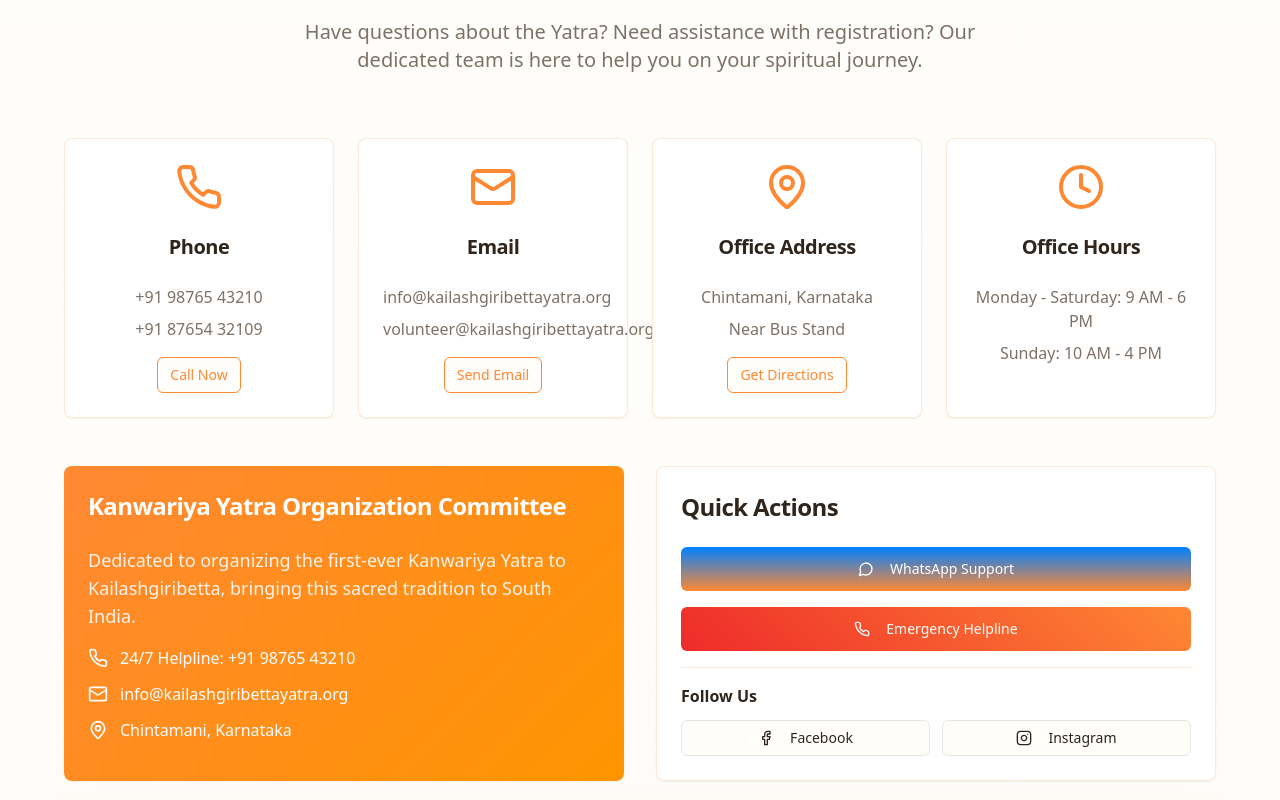
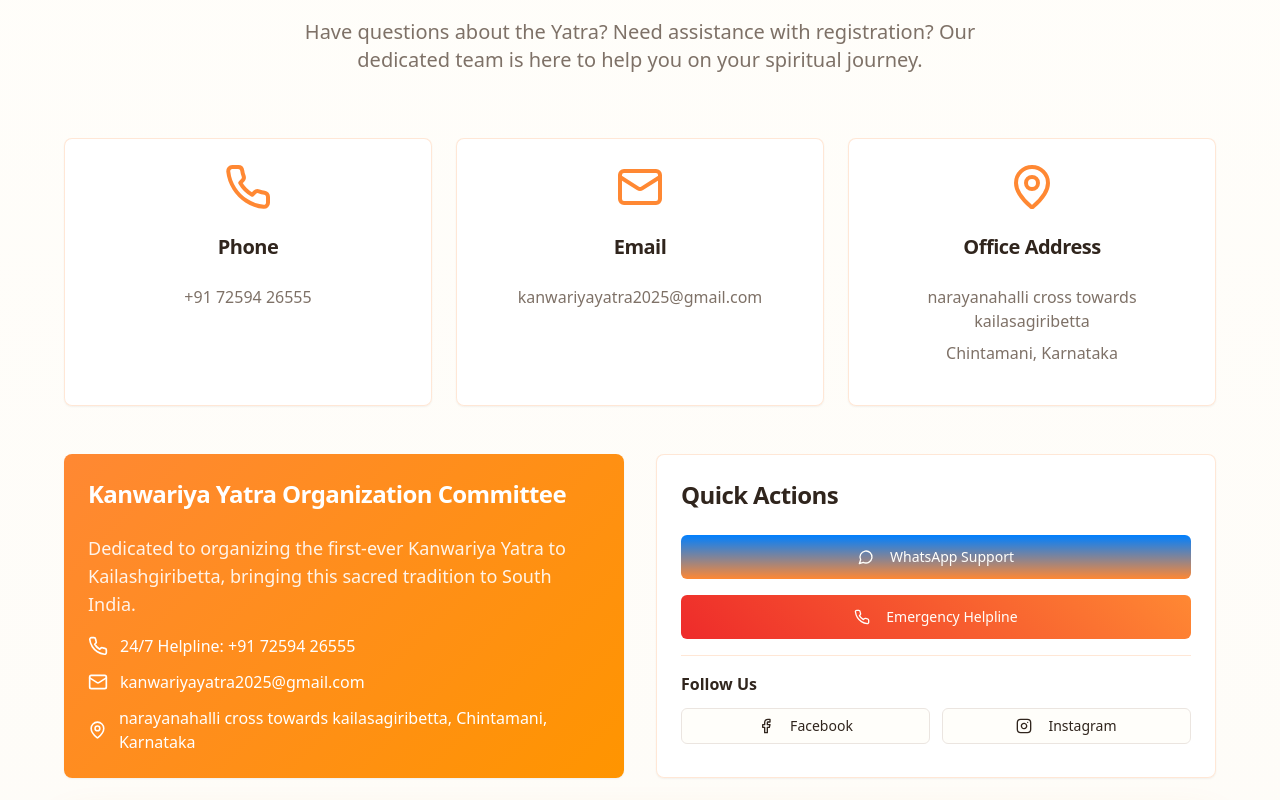
Before and after one commit to rahulgowda0104/kailashgiribetta-yatra-connect, a React (Vite) app: page / in a window 1280 px wide. Shown: the part 8780-9580 px from the top of the page. Built offline with nearby package versions, Linux system fonts and the light colour scheme.

Commit message:
Update contact information
Update contact details, remove unnecessary elements, and link social media accounts.

```diff
--- a/src/components/ContactSection.tsx
+++ b/src/components/ContactSection.tsx
@@ -7,25 +7,19 @@ const ContactSection = () => {
     {
       icon: Phone,
       title: "Phone",
-      details: ["+91 98765 43210", "+91 87654 32109"],
-      action: "Call Now"
+      details: ["+91 72594 26555"],
+      action: ""
     },
     {
       icon: Mail,
       title: "Email",
-      details: ["info@kailashgiribettayatra.org", "volunteer@kailashgiribettayatra.org"],
-      action: "Send Email"
+      details: ["kanwariyayatra2025@gmail.com"],
+      action: ""
     },
     {
       icon: MapPin,
       title: "Office Address",
-      details: ["Chintamani, Karnataka", "Near Bus Stand"],
-      action: "Get Directions"
-    },
-    {
-      icon: Clock,
-      title: "Office Hours",
-      details: ["Monday - Saturday: 9 AM - 6 PM", "Sunday: 10 AM - 4 PM"],
+      details: ["narayanahalli cross towards kailasagiribetta", "Chintamani, Karnataka"],
       action: ""
     }
   ];
@@ -46,7 +40,7 @@ const ContactSection = () => {
 
           <div className="max-w-6xl mx-auto">
             {/* Contact Cards */}
-          <div className="grid grid-cols-1 md:grid-cols-2 lg:grid-cols-4 gap-6 mb-12">
+            <div className="grid grid-cols-1 md:grid-cols-3 gap-6 mb-12">
             {contactInfo.map((contact, index) => (
               <Card key={index} className="bg-white/90 backdrop-blur-sm border border-saffron/20 hover:shadow-divine transition-all duration-300 hover:scale-105">
                 <CardHeader className="text-center">
@@ -84,15 +78,15 @@ const ContactSection = () => {
                 <div className="space-y-3">
                   <div className="flex items-center gap-3">
                     <Phone className="h-5 w-5" />
-                    <span>24/7 Helpline: +91 98765 43210</span>
+                    <span>24/7 Helpline: +91 72594 26555</span>
                   </div>
                   <div className="flex items-center gap-3">
                     <Mail className="h-5 w-5" />
-                    <span>info@kailashgiribettayatra.org</span>
+                    <span>kanwariyayatra2025@gmail.com</span>
                   </div>
                   <div className="flex items-center gap-3">
                     <MapPin className="h-5 w-5" />
-                    <span>Chintamani, Karnataka</span>
+                    <span>narayanahalli cross towards kailasagiribetta, Chintamani, Karnataka</span>
                   </div>
                 </div>
               </CardContent>
@@ -117,11 +111,21 @@ const ContactSection = () => {
                   <div className="pt-4 border-t border-saffron/20">
                     <h4 className="font-semibold text-foreground mb-3">Follow Us</h4>
                     <div className="flex gap-3">
-                    <Button variant="outline" size="sm" className="flex-1">
+                      <Button
+                        variant="outline"
+                        size="sm"
+                        className="flex-1"
+                        onClick={() => window.open('https://www.facebook.com/share/16rkg4Cf4t/', '_blank')}
+                      >
                         <Facebook className="h-4 w-4 mr-2" />
                         Facebook
                       </Button>
-                    <Button variant="outline" size="sm" className="flex-1">
+                      <Button
+                        variant="outline"
+                        size="sm"
+                        className="flex-1"
+                        onClick={() => window.open('https://www.instagram.com/u2v.agency?igsh=MWFvc2tiMTh6bXc0YQ==', '_blank')}
+                      >
                         <Instagram className="h-4 w-4 mr-2" />
                         Instagram
                       </Button>
```
Lines whose indentation alone changed are shown as unchanged.
